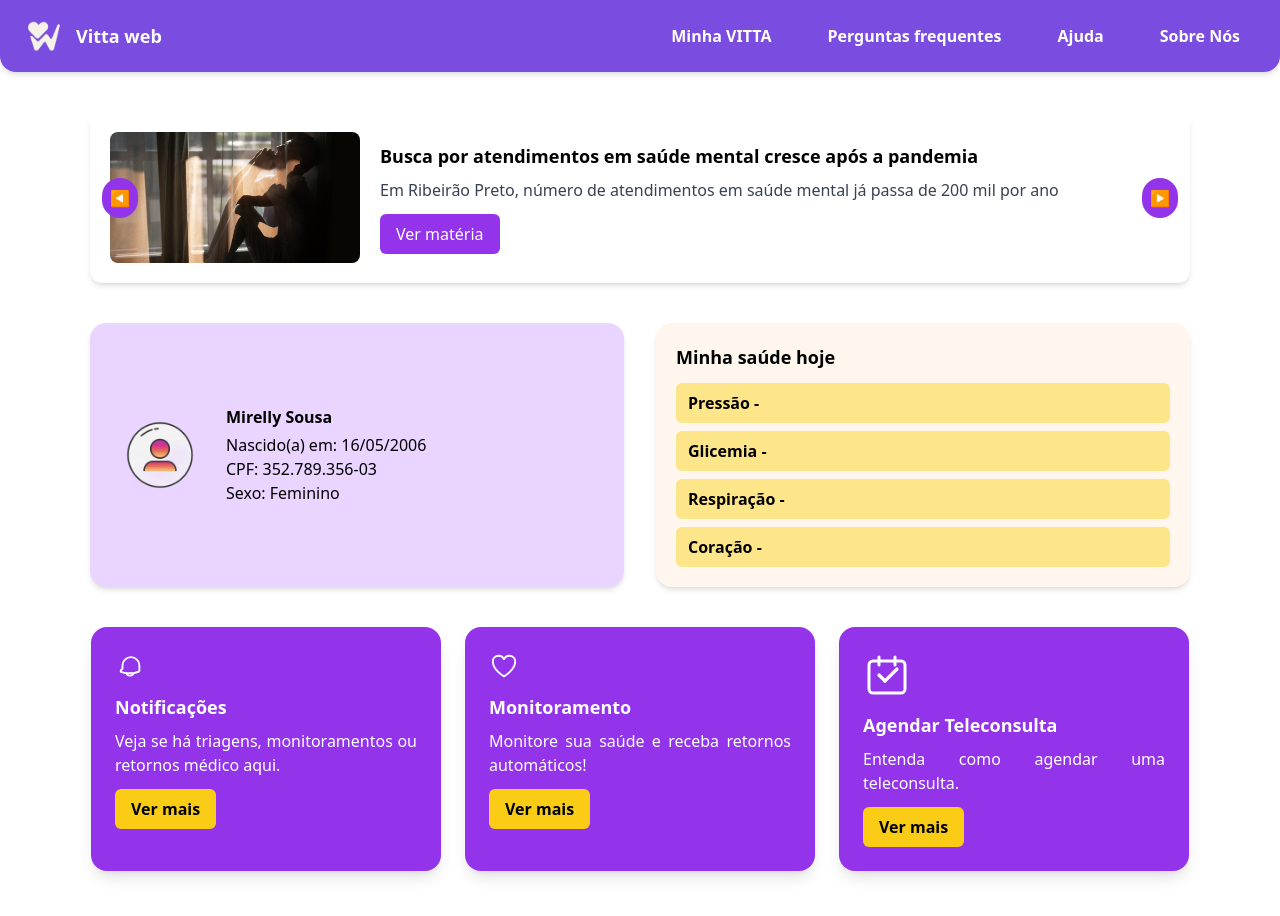
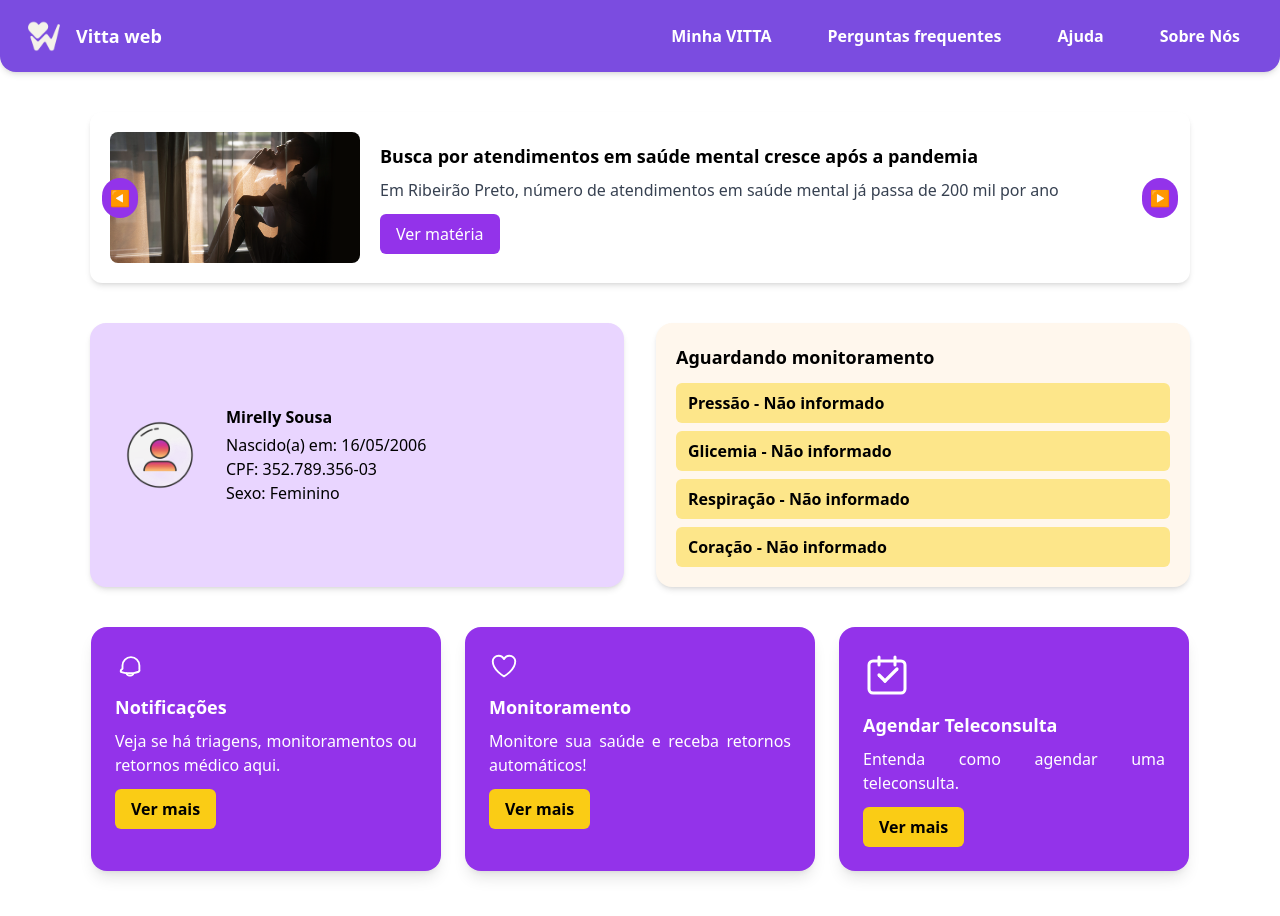
Before and after one commit to GabyBonfim/VITTA-WEB, a React (Vite) app: page / in a window 1280 px wide. Shown: the top 916 px of the page. Built offline with nearby package versions, Linux system fonts and the light colour scheme.

Commit message:
Monitoramento
Ajustes

```diff
--- a/src/pages/homepage.tsx
+++ b/src/pages/homepage.tsx
@@ -1,7 +1,15 @@
 import Navbar from "../components/navbar";
 import Footer from "../components/footer";
 import { Link } from "react-router-dom";
-import { useState } from "react";
+import { useState, useEffect } from "react";
+
+interface DadosMonitoramento {
+  pressao: string;
+  glicemia: string;
+  batimentos: string;
+  respiracao: string;
+  data: string;
+}
 
 export default function Homepage() {
 
@@ -41,6 +49,33 @@ export default function Homepage() {
     setIndexAtual((prev) => (prev - 1 + noticias.length) % noticias.length);
   };
 
+
+    const [dadosMonitoramento, setDadosMonitoramento] = useState<
+      DadosMonitoramento | undefined
+    >(undefined);
+
+  useEffect(() => {
+    const dadosSalvos = localStorage.getItem("monitoramento");
+    if (dadosSalvos) {
+      try {
+        const dados = JSON.parse(dadosSalvos) as DadosMonitoramento;
+        setDadosMonitoramento(dados);
+      } catch (e) {
+        console.error("Erro ao fazer o parse dos dados de monitoramento:", e);
+      }
+    }
+  }, []);
+
+
+  const formatarValor = (valor: string | undefined, unidade: string) => {
+    return valor ? `${valor} ${unidade}` : "Não informado";
+  };
+
+  const textoDefault = "Aguardando monitoramento";
+
+  const dataFormatada = dadosMonitoramento?.data
+    ? `Monitoramento de ${dadosMonitoramento.data}`
+    : textoDefault;
   return (
     <>
       <Navbar />
@@ -98,21 +133,27 @@ export default function Homepage() {
         </div>
       </div>
 
-      {/* Card Saúde */}
+   {/* Card Saúde - ATUALIZADO */}
             <div className="bg-orange-50 p-5 rounded-2xl shadow-md flex-1 min-w-[280px]">
-        <h4 className="font-semibold text-lg mb-3">Minha saúde hoje</h4>
+              <h4 className="font-semibold text-lg mb-3">
+                {dataFormatada}
+              </h4>
               <ul className="space-y-2">
                 <li className="bg-amber-200 font-bold px-3 py-2 rounded-md">
-            Pressão -
+                  Pressão -{" "}
+                  {formatarValor(dadosMonitoramento?.pressao, "mmHg")}
                 </li>
                 <li className="bg-amber-200 font-bold px-3 py-2 rounded-md">
-            Glicemia -
+                  Glicemia -{" "}
+                  {formatarValor(dadosMonitoramento?.glicemia, "mg/dL")}
                 </li>
                 <li className="bg-amber-200 font-bold px-3 py-2 rounded-md">
-            Respiração -
+                  Respiração -{" "}
+                  {dadosMonitoramento?.respiracao || "Não informado"}
                 </li>
                 <li className="bg-amber-200 font-bold px-3 py-2 rounded-md">
-            Coração -
+                  Coração -{" "}
+                  {dadosMonitoramento?.batimentos || "Não informado"}
                 </li>
               </ul>
             </div>
```
Lines whose indentation alone changed are shown as unchanged.
